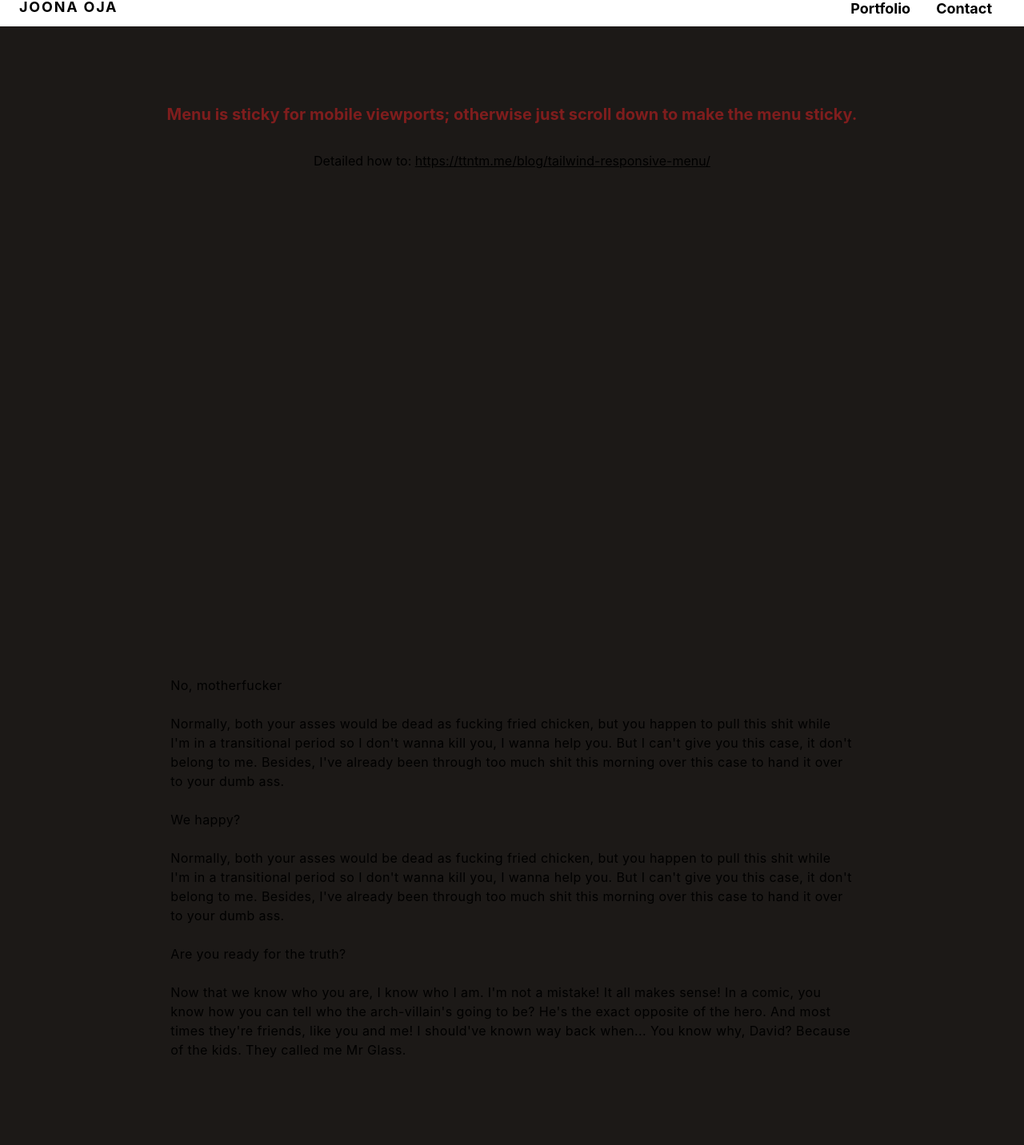
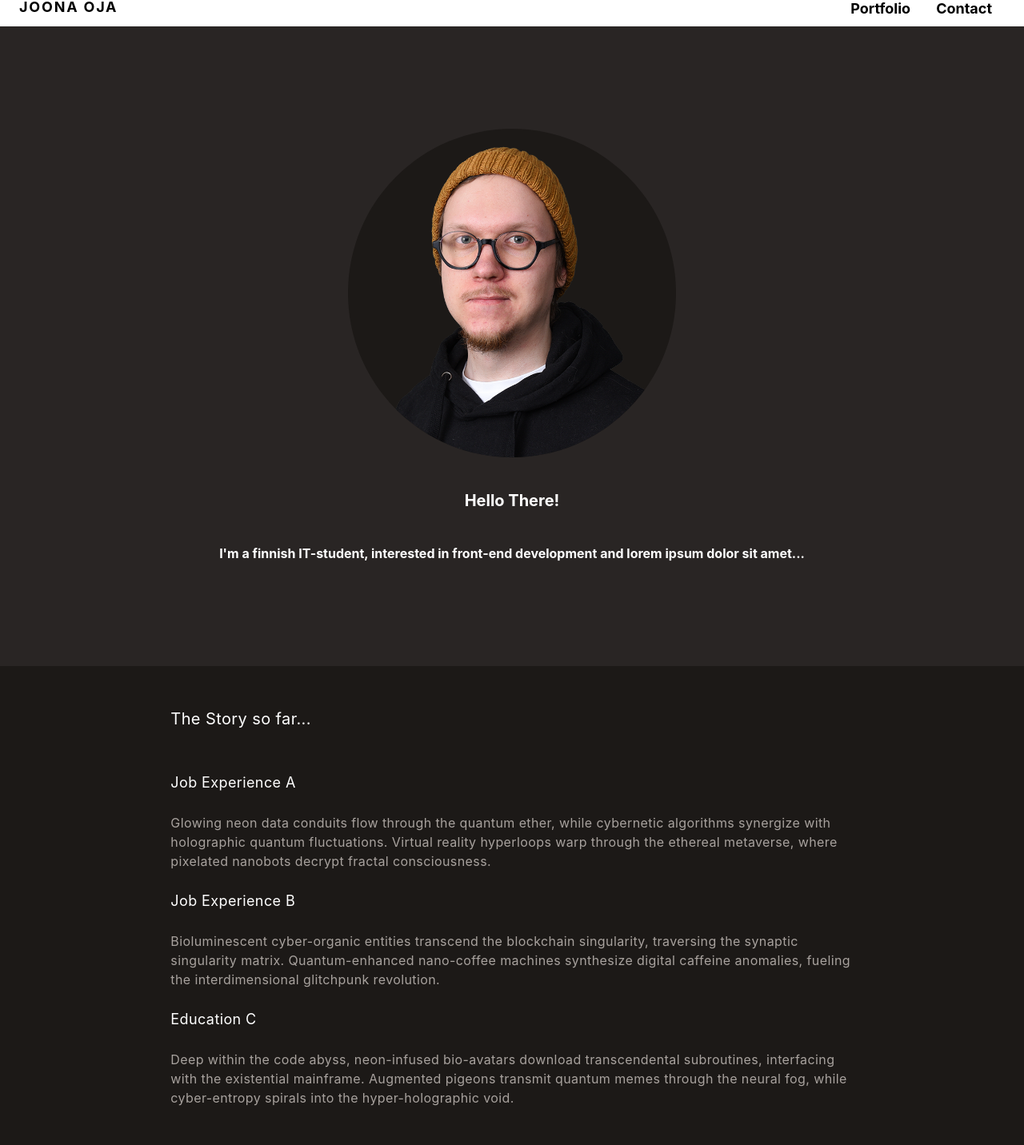
Before and after one commit to N0J44J00/portfolio-next, a Next.js app: page / in a window 1280 px wide. Shown: the part 15-1447 px from the top of the page at 80% size. Built offline with nearby package versions, Linux system fonts and the light colour scheme.

Commit message:
home page cleanup

```diff
--- a/pages/index.js
+++ b/pages/index.js
@@ -37,8 +37,9 @@ export default function Home() {
       </Head>
 
       <div>
-         <section className='min-h-screen min-w-screen bg-stone-900'>
+         <section className="bg-stone-900">
 
+        {/* HEADER component */}
           <header id="top" className="w-full flex flex-col fixed sm:relative bg-white pin-t pin-r pin-l">
             <nav id="site-menu" className="flex flex-col sm:flex-row w-full justify-between items-center px-4 sm:px-6 py-1 bg-white shadow sm:shadow-none">
               <div className="w-full sm:w-auto self-start sm:self-center flex flex-row sm:flex-none flex-no-wrap justify-between items-center">
@@ -57,23 +58,27 @@ export default function Home() {
               </div>
             </nav>
           </header>
+
+
             <main className="content">
-          <div className="min-h-screen text-center py-24">
-            <h2 className="text-xl font-bold text-red-900">Menu is sticky for mobile viewports; otherwise just scroll down to make the menu sticky.</h2>
-            <h3 className="py-8">Detailed how to: <a href="https://ttntm.me/blog/tailwind-responsive-menu/" target="_blank" className="underline">https://ttntm.me/blog/tailwind-responsive-menu/</a></h3>
+              <div className="min-h-screen text-center justify-center py-32 px-6 bg-stone-800">
+                <img className="rounded-full w-1/3 mx-auto bg-stone-900" src="/my-face.png" />
+                <h1 className="text-xl font-bold text-white py-10">Hello There!</h1>
+                <p className="text-md font-bold text-white">I'm a finnish IT-student, interested in front-end development and lorem ipsum dolor sit amet...</p>
               </div>
-          <div className="flex flex-col w-2/3 mx-auto mb-24 tracking-wide">
-            <h2 className="my-3">No, motherfucker</h2>
-            <p className="my-3">Normally, both your asses would be dead as fucking fried chicken, but you happen to pull this shit while I'm in a transitional period so I don't wanna kill you, I wanna help you. But I can't give you this case, it don't belong to me. Besides, I've already been through too much shit this morning over this case to hand it over to your dumb ass.
+              <div className="flex flex-col w-2/3 mx-auto pt-10 pb-24 tracking-wide">
+                <h2 className="my-3 text-xl text-white mb-10">The Story so far...</h2>
+                <h3 className="my-3 text-lg text-white">Job Experience A</h3>
+                <p className="my-3 text-stone-400">Glowing neon data conduits flow through the quantum ether, while cybernetic algorithms synergize with holographic quantum fluctuations. Virtual reality hyperloops warp through the ethereal metaverse, where pixelated nanobots decrypt fractal consciousness.
                 </p>
-            <h2 className="my-3">We happy?</h2>
-            <p className="my-3">Normally, both your asses would be dead as fucking fried chicken, but you happen to pull this shit while I'm in a transitional period so I don't wanna kill you, I wanna help you. But I can't give you this case, it don't belong to me. Besides, I've already been through too much shit this morning over this case to hand it over to your dumb ass.
+                <h3 className="my-3 text-lg text-white">Job Experience B</h3>
+                <p className="my-3 text-stone-400">Bioluminescent cyber-organic entities transcend the blockchain singularity, traversing the synaptic singularity matrix. Quantum-enhanced nano-coffee machines synthesize digital caffeine anomalies, fueling the interdimensional glitchpunk revolution.
                 </p>
-            <h2 className="my-3">Are you ready for the truth?</h2>
-            <p className="my-3">Now that we know who you are, I know who I am. I'm not a mistake! It all makes sense! In a comic, you know how you can tell who the arch-villain's going to be? He's the exact opposite of the hero. And most times they're friends, like you and me! I should've known way back when... You know why, David? Because of the kids. They called me Mr Glass.
+                <h3 className="my-3 text-lg text-white">Education C</h3>
+                <p className="my-3 text-stone-400">Deep within the code abyss, neon-infused bio-avatars download transcendental subroutines, interfacing with the existential mainframe. Augmented pigeons transmit quantum memes through the neural fog, while cyber-entropy spirals into the hyper-holographic void.
                 </p>
                 <div className="w-full sm:w-2/3 h-px bg-grey-light mx-auto my-12"></div>
-            <a href="#top" id="bottom" className="inline-block max-w-xs self-center text-center text-red-900 hover:text-white no-underline border rounded-full border-red-900 hover:border-red-900 hover:bg-red-900 px-12 py-2">Go to Top</a>
+                <a href="#top" id="bottom" className="inline-block max-w-xs self-center text-center text-stone-100 hover:text-white no-underline border rounded-full border-stone-100 hover:border-white hover:bg-stone-800 px-12 py-2">Go to Top</a>
               </div>
             </main>
 
```
Also changed, not shown: public/my-face.png (added). Lines whose indentation alone changed are shown as unchanged.
